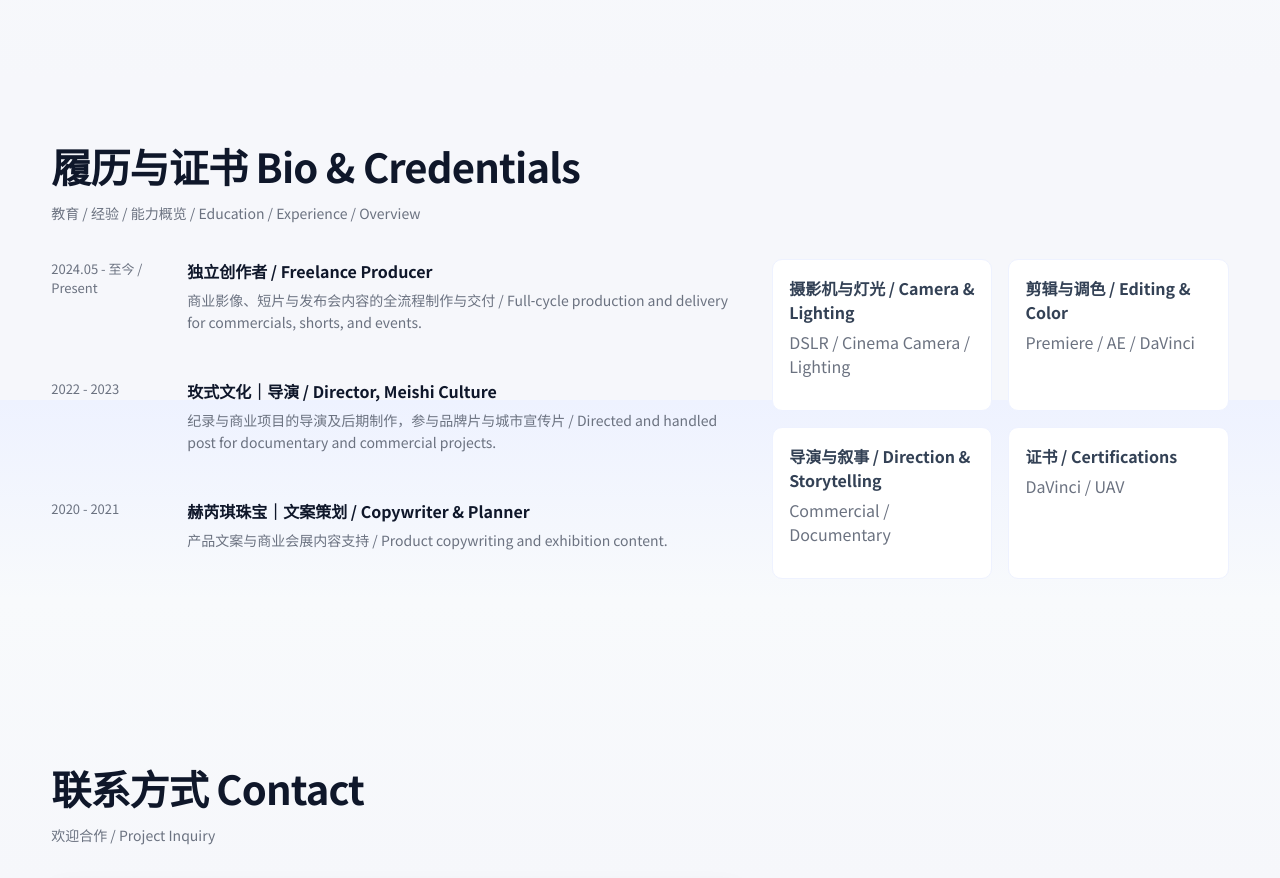
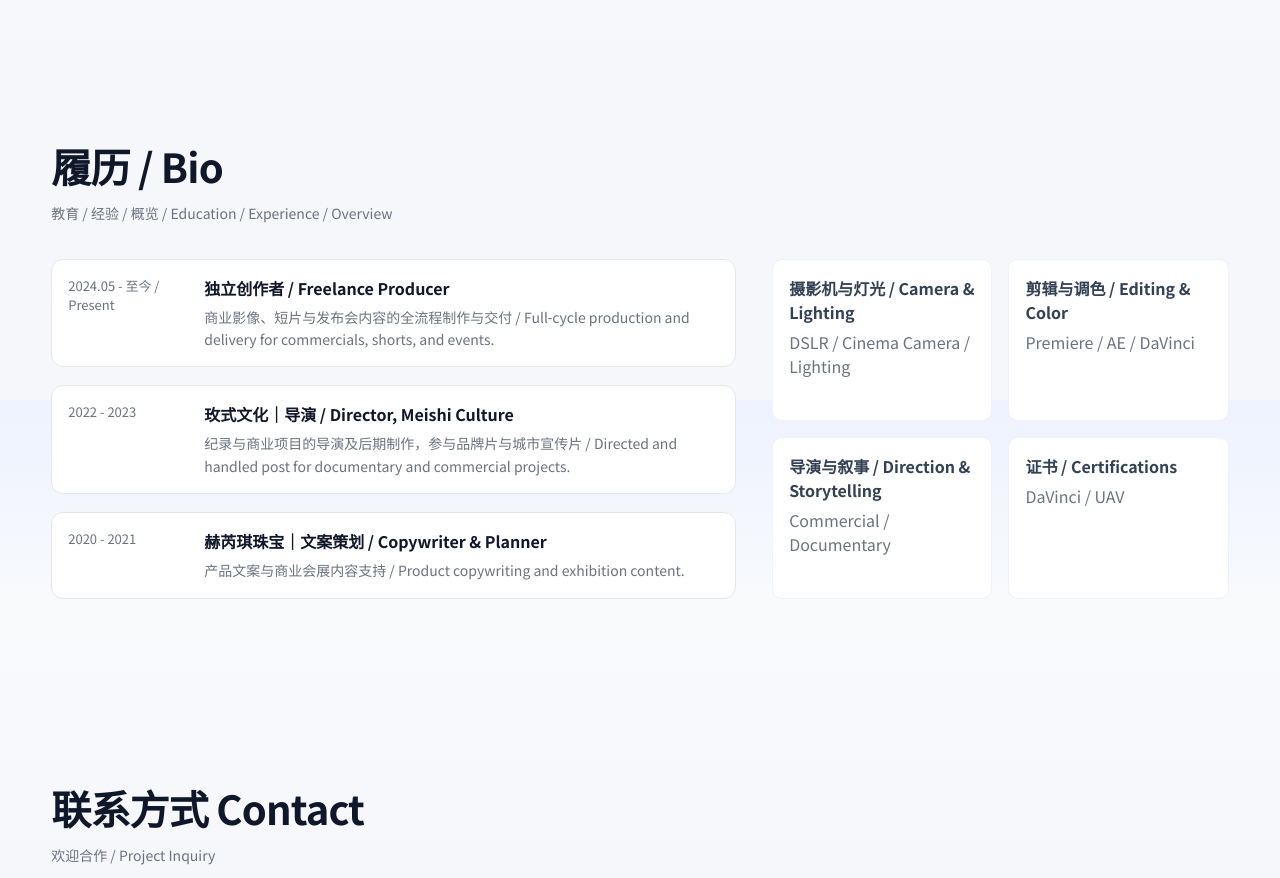
Before and after one commit to 711stoner/an-portfolio, a plain HTML site: page index.html in a window 1280 px wide. Shown: the part 3600-4478 px from the top of the page. Drawn offline with Linux system fonts and the light colour scheme.

Commit message:
更新首页履历标题并强化履历排版

```diff
--- a/assets/css/style.css
+++ b/assets/css/style.css
@@ -450,6 +450,10 @@ img {
   grid-template-columns: 120px 1fr;
   gap: 16px;
   align-items: start;
+  padding: 16px;
+  background: #fff;
+  border: 1px solid #e5e7eb;
+  border-radius: 12px;
 }
 
 .timeline-item span {
--- a/index.html
+++ b/index.html
@@ -212,8 +212,8 @@
         <div class="container">
           <div class="section-title">
             <div>
-              <h2>履历与证书 Bio & Credentials</h2>
-              <div class="sub">教育 / 经验 / 能力概览 / Education / Experience / Overview</div>
+              <h2>履历 / Bio</h2>
+              <div class="sub">教育 / 经验 / 概览 / Education / Experience / Overview</div>
             </div>
           </div>
           <div class="grid" style="grid-template-columns: 1.2fr 0.8fr; gap: 36px;">
```
